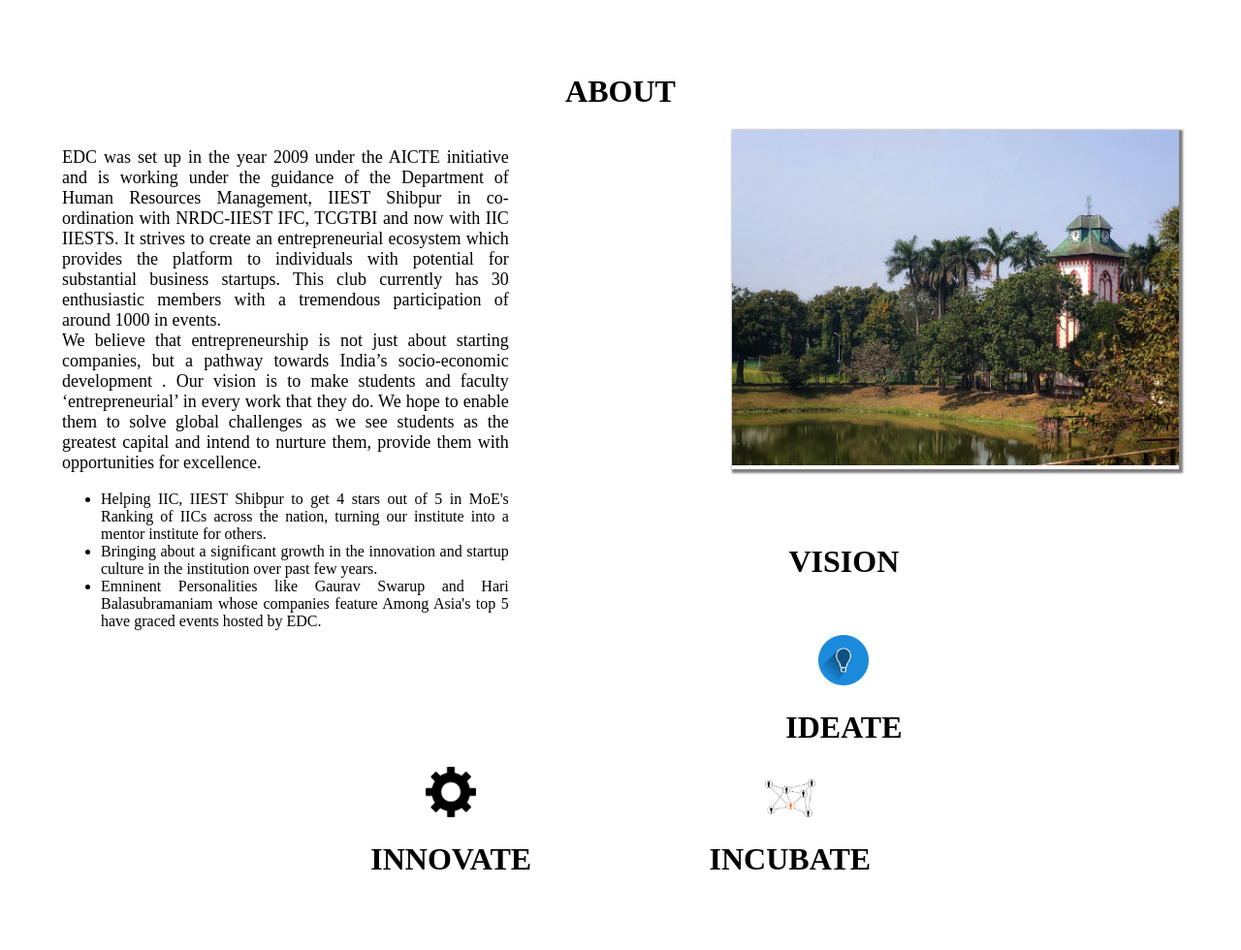
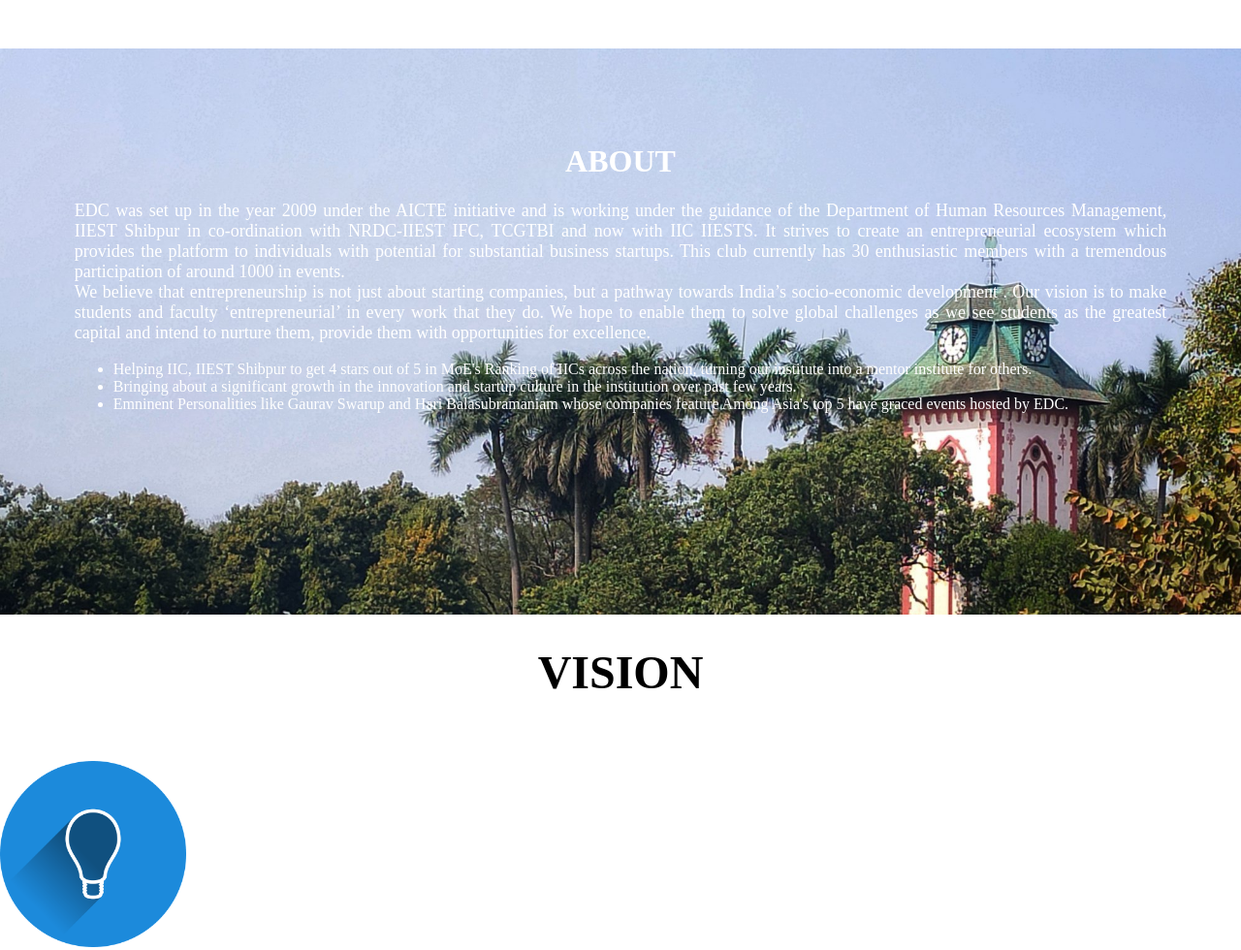
Before and after one commit to naveen221001/edcwebsitenew, a plain HTML site: page index.html in a window 1280 px wide. Shown: the part 900-1880 px from the top of the page at 97% size. Drawn offline with Linux system fonts and the light colour scheme.

Commit message:
responsive

```diff
--- a/index.html
+++ b/index.html
@@ -24,14 +24,13 @@
 
 <h3 style="text-align: center; padding-top:15%; font-size:x-large; font-family:Cambria, Cochin, Georgia, Times, 'Times New Roman', serif; font-weight: 5000; color:rgb(0, 29, 85)">Welcome to</h3>
 <h1 style="text-align: center; font-size:xx-large; font-family:Cambria, Cochin, Georgia, Times, 'Times New Roman', serif; font-weight: 5000;">Entrepreneurship Development Cell - IIEST Shibpur</h1>
-<img src="img/edc.png" style="height:20%; width:25%; margin-left: 35%;">
+<img src="img/edc.png" style=" width:25%; margin-left: 35%;">
 
 </div>
 
-<div id="About" style="margin: 5%; text-align: center; margin-top: 2%;">
+<div id="About" style="padding: 6%; padding-bottom: 15%; text-align: center; background-image: url(img/collegebg.jpg); background-size: cover; color: rgb(255, 255, 255);">
     <h1>ABOUT</h1>
-    <div style="display: inline-block; width: 40%; justify-content: top; float: left;">
-        <p style="text-align:justify; font-size: large;">EDC was set up in the year 2009 under the AICTE initiative and is working under the guidance of the Department of Human Resources Management,
+        <p style="text-align: justify; font-size: large;">EDC was set up in the year 2009 under the AICTE initiative and is working under the guidance of the Department of Human Resources Management,
             IIEST Shibpur in co-ordination with NRDC-IIEST IFC, TCGTBI and now with IIC IIESTS. It strives to create an entrepreneurial ecosystem
             which provides the platform to individuals with potential for substantial business startups. This club currently has 30 enthusiastic
             members with a tremendous participation of around 1000 in events. <br>
@@ -41,35 +40,28 @@
             <li> Helping IIC, IIEST Shibpur to get 4 stars out of 5 in MoE's Ranking of IICs across the nation, turning our institute into a mentor institute for others.</li>
                <li>  Bringing about a significant growth in the innovation and startup culture in the institution over past few years.</li>
                 <li> Emninent Personalities like Gaurav Swarup and Hari Balasubramaniam whose companies feature Among Asia's top 5 have graced events hosted by EDC.</li> </ol>
-      </div>
-      <div style="display: inline-block; width: 40%; margin-left: 2%; box-shadow: 2px 2px 2px 2px grey; float: right;">
-        <img src="img/collegebg.jpg" style="width: 100%; height: 20%;">
 
-</div> </div>
+</div>
+
+<h1 style="margin-bottom: 5%; text-align: center; font-size: 300%;" >VISION</h1>
+
+ <div class="k">
+       <img src="img/id.png" style=" width: 15%;">
+       <h1 style="margin-bottom: 8%;">IDEATE</h1>
+
+       <img src="img/in.png" style="width: 15%;">
+       <h1 style="margin-bottom: 8%;">INNOVATE</h1>
+
+       <img src="img/ins.png" style="width: 15%" >
+       <h1 style="margin-bottom: 8%;">INCUBATE</h1> </span>
+
+  </div>
 
 
+<div  style="padding: 8%; text-align: center; margin-top: 5%;" id="b" >
+<h1 style="font-size: 400%; font-weight: 500; color:rgb(255, 255, 255); text-align: center; text-align: center; text-decoration: double;">What We Do?</h1>
 
-<div id="Vision" style="margin: 5%; text-align: center; margin-top: 35%;">
-    <h1 style="margin-bottom: 5%;">VISION</h1>
-    <div style="display: inline-block; width: 30%;">
-       <img src="img/id.png" style="height: 15%;  width: 15%">
-        <h1>IDEATE</h1>
-     </div>
-     <div style="display: inline-block; width: 30%; ">
-       <img src="img/in.png" style="height: 15%;  width: 15%">
-        <h1>INNOVATE</h1>
-     </div>
-     <div style="display: inline-block; width: 30%;">
-       <img src="img/ins.png" style="height: 15%;  width: 15%" >
-        <h1>INCUBATE</h1>
-     </div>
-</div>
-
-<div  style="margin: 5%; justify-content: center;text-align: justify; margin-top: 5%;" >
-<div class="container">
-<h1 style="font-size: 500%; font-weight: 500; color:rgb(0, 0, 0); margin-left: 65%; padding-left: 30%;" class="typed-out">What We Do?</h1>
-</div>
-<h3 style="font-size: 200%; font-weight: 500; color:#000000;">We make the entrepreneurial world accessible to all group of people part of the IIEST ecosystem, cater the audience from startup
+<h3 style="font-size: 200%; font-weight: 500; color:#ffffff;">We make the entrepreneurial world accessible to all group of people part of the IIEST ecosystem, cater the audience from startup
     enthusiast to hardcore entrepreneurs, with plethora of yearlong events and workshops through both personal and collaboration-based approach.
     We help students in developing their entrepreneurship skills & create enthusiasm towards the start-up ecosystem by means of engaging activities like Guest Lectures, Panel Discussions, Business Plan/Model and Idea Pitching sessions.
     EDC is a team of hardworking and goal oriented individuals, devoted to empowering students in field of entrepreneurship.</h3>
```
